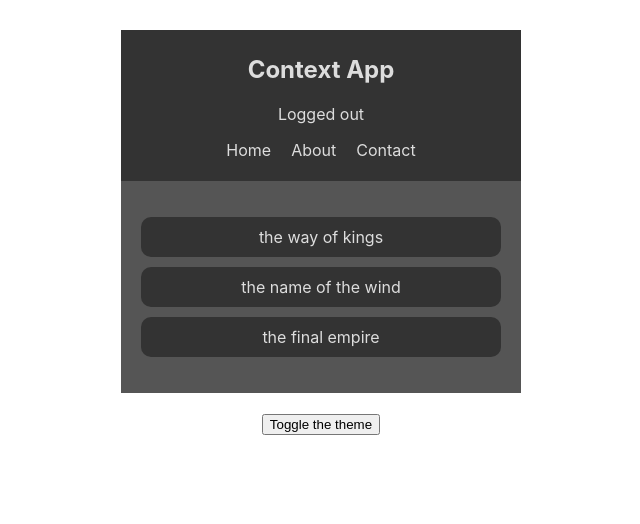
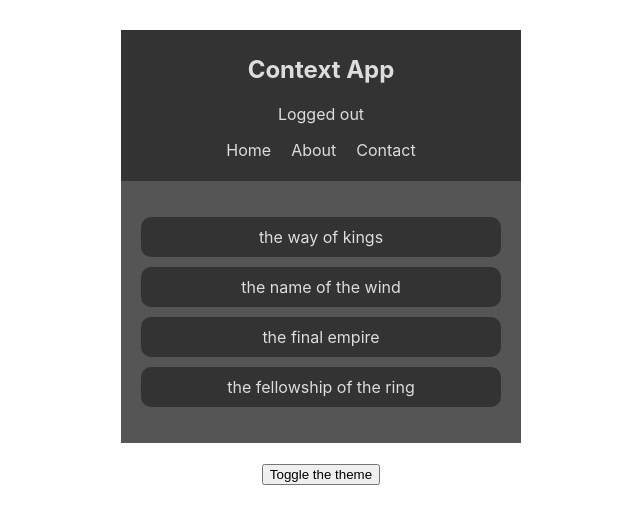
Before and after one commit to lucasmls/react-studies, a React (Create React App) app in the folder context-hooks/: page / in a window 1280 px wide. Shown: the top 524 px of the page, without its empty margins (319-959 px from the left). Built offline with nearby package versions, Linux system fonts and the light colour scheme.

Commit message:
[context-hooks] - Exemplo de criação de uma context utilizando apenas hooks, ao invés de classe

```diff
--- a/context-hooks/src/App.js
+++ b/context-hooks/src/App.js
@@ -1,10 +1,18 @@
 import React from "react";
+
+/**
+ * Components
+ */
 import Navbar from "./components/Navbar";
 import Booklist from "./components/Booklist";
 import ThemeToggle from "./components/ThemeToggle";
 
+/**
+ * Context's providers
+ */
+import AuthContextProvider from "./contexts/AuthContext";
 import ThemeContextProvider from "./contexts/ThemeContext";
-import AuthContextProvider from "./contexts/AuthContext";
+import BooksContextProvider from "./contexts/BooksContext";
 
 function App() {
   return (
@@ -12,7 +20,11 @@ function App() {
       <AuthContextProvider>
         <ThemeContextProvider>
           <Navbar />
-          <Booklist />
+
+          <BooksContextProvider>
+            <Booklist />
+          </BooksContextProvider>
+
           <ThemeToggle />
         </ThemeContextProvider>
       </AuthContextProvider>
--- a/context-hooks/src/components/Booklist/index.js
+++ b/context-hooks/src/components/Booklist/index.js
@@ -1,8 +1,11 @@
 import React, { useContext } from "react";
 import { ThemeContext } from "../../contexts/ThemeContext";
+import { BooksContext } from "../../contexts/BooksContext";
 
 export default function BookList() {
   const { isLightTheme, light, dark } = useContext(ThemeContext);
+  const { books } = useContext(BooksContext);
+
   const theme = isLightTheme ? light : dark;
 
   return (
@@ -11,9 +14,11 @@ export default function BookList() {
       style={{ background: theme.background, color: theme.typography }}
     >
       <ul>
-        <li style={{ background: theme.ui }}>the way of kings</li>
-        <li style={{ background: theme.ui }}>the name of the wind</li>
-        <li style={{ background: theme.ui }}>the final empire</li>
+        {books.map(book => (
+          <li key={book.id} style={{ background: theme.ui }}>
+            {book.title}
+          </li>
+        ))}
       </ul>
     </div>
   );
--- /dev/null
+++ b/context-hooks/src/contexts/BooksContext.js
@@ -0,0 +1,16 @@
+import React, { useState, createContext } from "react";
+
+export const BooksContext = createContext();
+
+export default function BooksContextProvider({ children }) {
+  const [books, setBooks] = useState([
+    { id: 1, title: "the way of kings" },
+    { id: 2, title: "the name of the wind" },
+    { id: 3, title: "the final empire" },
+    { id: 4, title: "the fellowship of the ring" }
+  ]);
+
+  return (
+    <BooksContext.Provider value={{ books }}>{children}</BooksContext.Provider>
+  );
+}
```
